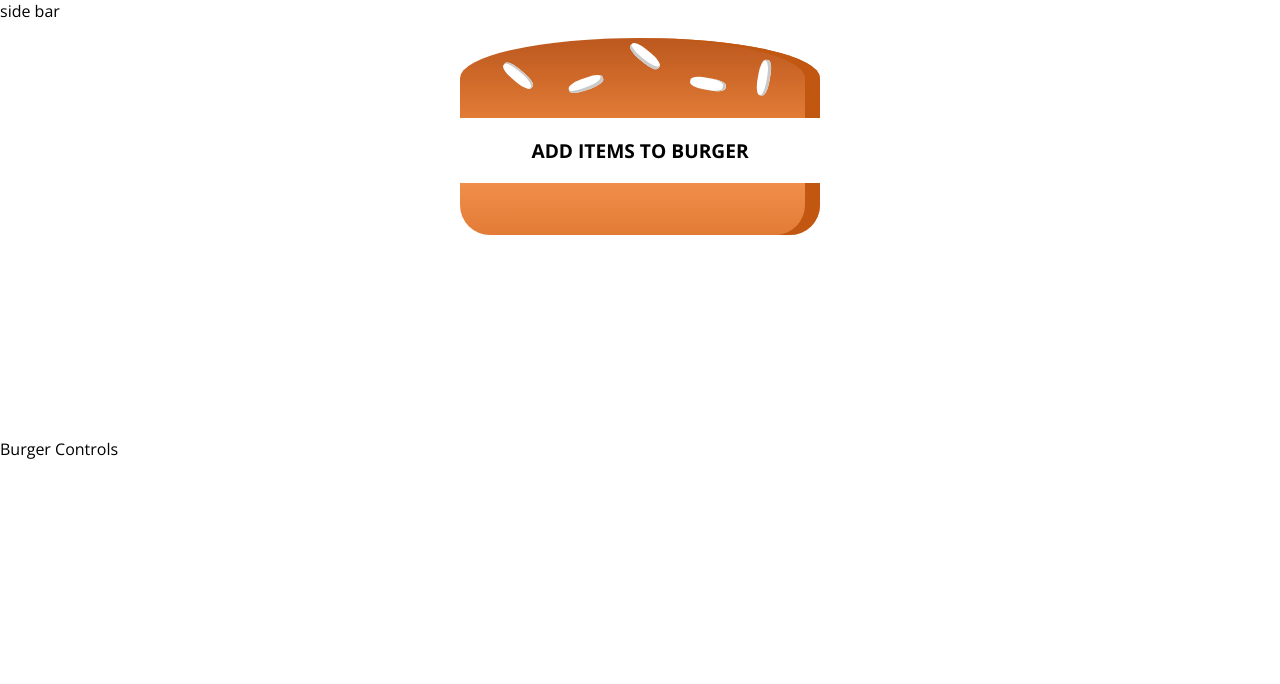
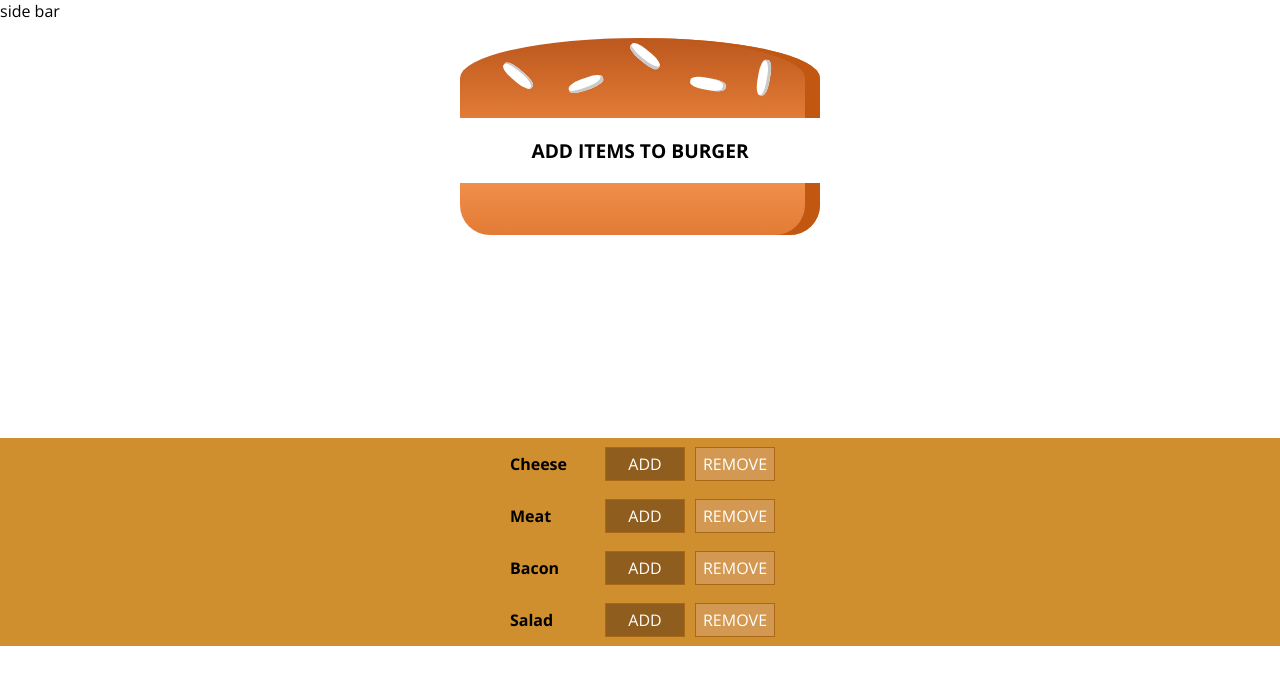
Before and after one commit to amansri2502/burger-builder, a React (Create React App) app: page / in a window 1280 px wide. Shown: the top 684 px of the page. Built offline with nearby package versions, Linux system fonts and the light colour scheme.

Commit message:
Controlls

```diff
--- a/src/components/Burger/BurgerControl/BurgerControl.js
+++ b/src/components/Burger/BurgerControl/BurgerControl.js
@@ -0,0 +1,20 @@
+import React from "react";
+import classes from "./BurgerControl.module.css";
+import Controllers from "./Controllers";
+
+const Controls = [
+  { label: "Cheese", type: "cheese" },
+  { label: "Meat", type: "meat" },
+  { label: "Bacon", type: "bacon" },
+  { label: "Salad", type: "salad" },
+];
+const BurgerControl = (props) => {
+  return (
+    <div className={classes.BurgerControl}>
+      {Controls.map((ctrl) => {
+        return <Controllers key={ctrl.label} label={ctrl.label} />;
+      })}
+    </div>
+  );
+};
+export default BurgerControl;
--- /dev/null
+++ b/src/components/Burger/BurgerControl/BurgerControl.module.css
@@ -0,0 +1,12 @@
+.BurgerControl{
+    width: 100%;
+    background-color: #cf8f2e;
+    display: flex;
+    flex-flow: column;
+    align-items: center;
+    box-shadow: 0,2px,1px #ccc;
+    margin: auto;
+    padding: 10px,0;
+
+
+}
--- /dev/null
+++ b/src/components/Burger/BurgerControl/Controllers.js
@@ -0,0 +1,13 @@
+import React from "react";
+import classes from "./Controllers.module.css";
+const Controllers = (props) => {
+  return (
+    <div className={classes.BuildControl}>
+      <div className={classes.Label}>{props.label}</div>
+      <button className={classes.More}>ADD</button>
+      <button className={classes.Less}>REMOVE</button>
+    </div>
+  );
+};
+
+export default Controllers;
--- /dev/null
+++ b/src/components/Burger/BurgerControl/Controllers.module.css
@@ -0,0 +1,56 @@
+.BuildControl {
+    display: flex;
+    justify-content: space-between;
+    align-items: center;
+    margin: 5px 0;
+}
+
+.BuildControl button {
+    display: block;
+    font: inherit;
+    padding: 5px;
+    margin: 0 5px;
+    width: 80px;
+    border: 1px solid #AA6817;
+    cursor: pointer;
+    outline: none;
+}
+
+.BuildControl button:disabled {
+    background-color: #AC9980;
+    border: 1px solid #7E7365;
+    color: #ccc;
+    cursor: default;
+}
+
+.BuildControl button:hover:disabled {
+    background-color: #AC9980;
+    color: #ccc;
+    cursor: not-allowed;
+}
+
+.Label {
+    padding: 10px;
+    font-weight: bold;
+    width: 80px;
+}
+
+.BuildControl .Less {
+    background-color: #D39952;
+    color: white;
+}
+
+.BuildControl .More {
+    background-color: #8F5E1E;
+    color: white;
+}
+
+.BuildControl .Less:hover, .BuildControl .Less:active {
+    background-color: #DAA972;
+    color: white;
+}
+
+.BuildControl .More:hover,.BuildControl .More:active {
+    background-color: #99703F;
+    color: white;
+}
--- a/src/container/BurgerBuilder/BurgerBuilder.js
+++ b/src/container/BurgerBuilder/BurgerBuilder.js
@@ -1,6 +1,7 @@
 import React, { Component } from "react";
 import Aux from "../../hoc/Auxilary";
 import Burger from "../../components/Burger/Burger";
+import BurgerControl from '../../components/Burger/BurgerControl/BurgerControl';
 
 class BurgerBuilder extends Component {
   state = {
@@ -16,7 +17,7 @@
     return (
       <Aux>
         <Burger ingredients={this.state.ingredient} />
-        <div>Burger Controls</div>
+        <BurgerControl/>
       </Aux>
     );
   }
```
